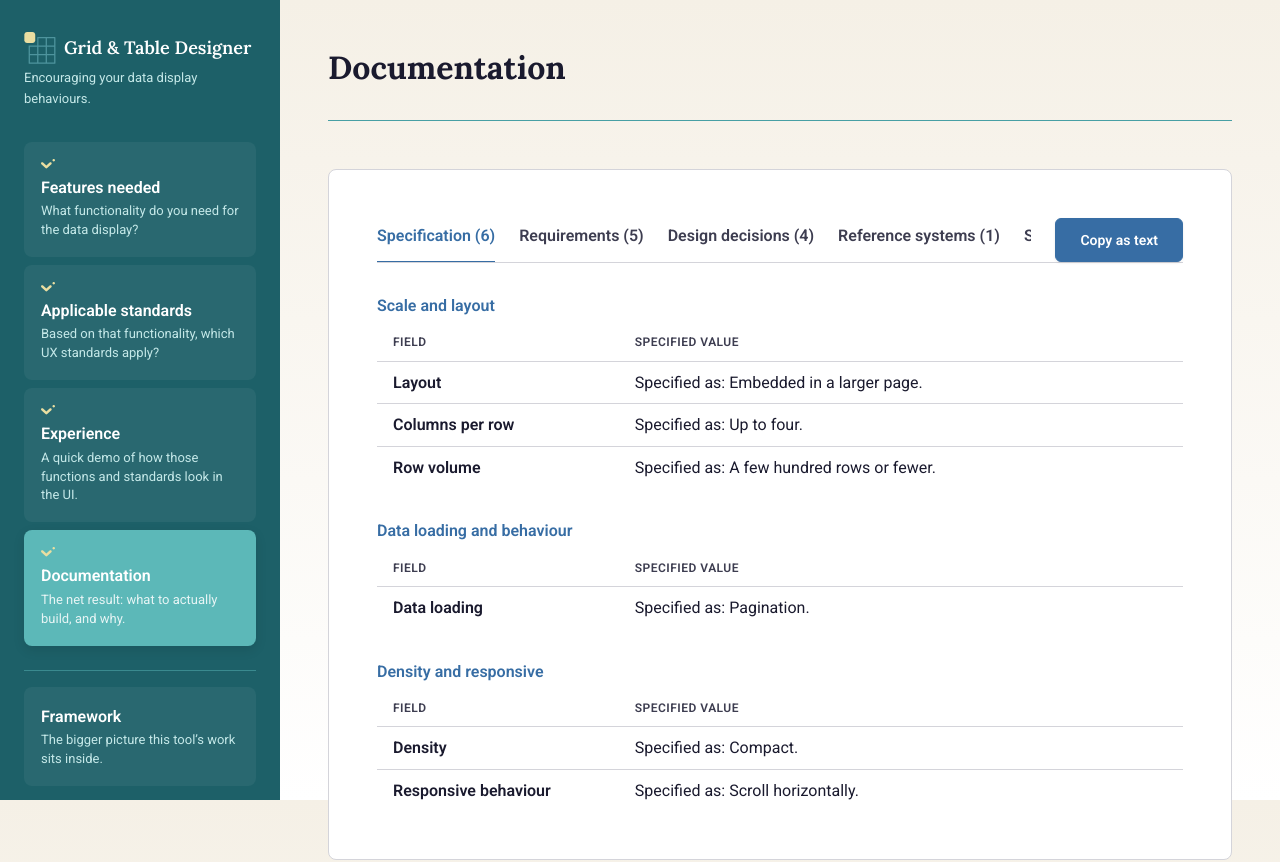
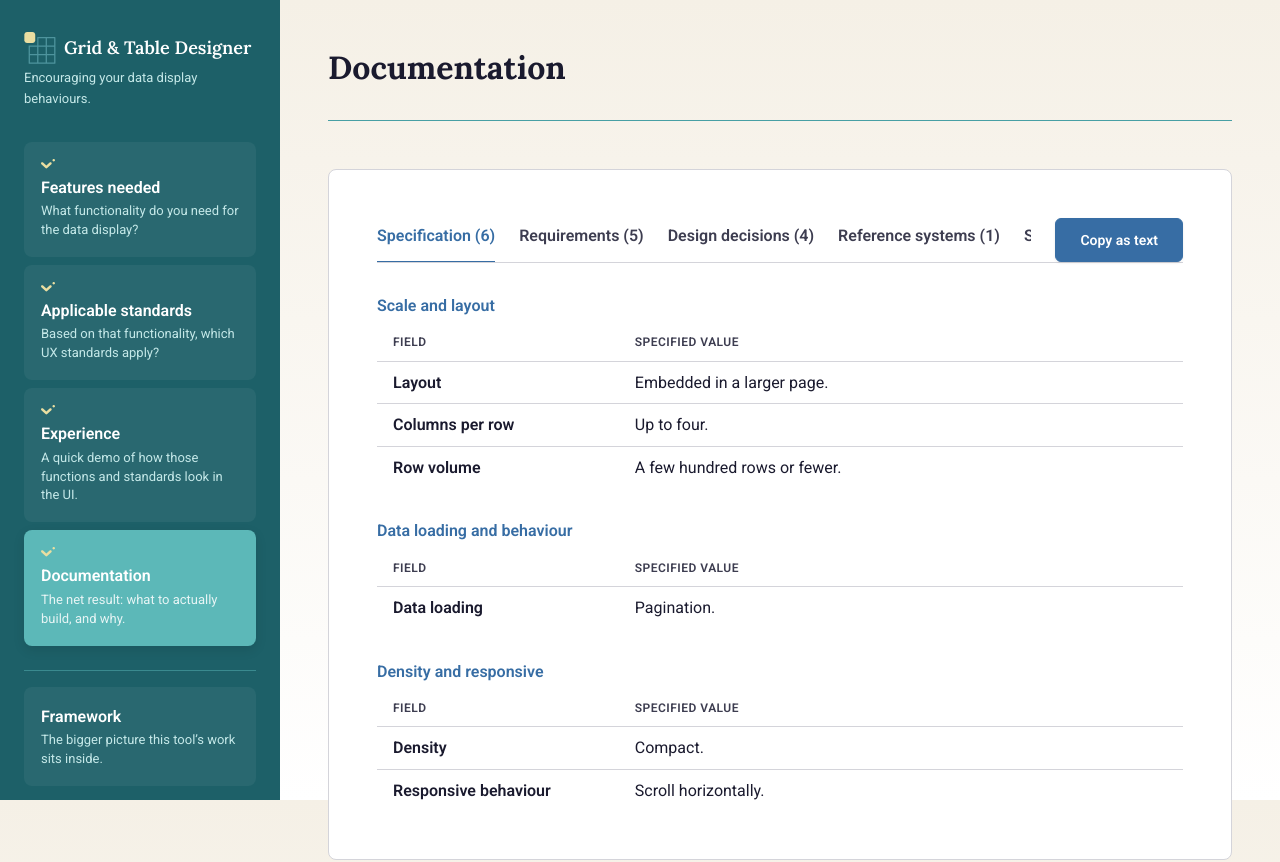
Before and after one commit to puneetsyaloutlook/grabledesigner, a React (Vite) app: page /documentation in a window 1280 px wide. Shown: the top 862 px of the page. Built offline with nearby package versions, Linux system fonts and the light colour scheme.

Commit message:
Add files via upload

```diff
--- a/src/pages/Documentation.jsx
+++ b/src/pages/Documentation.jsx
@@ -30,7 +30,7 @@ function summariseSelections(selections) {
       }
       const chosen = field.options.find((o) => o.value === value);
       if (chosen && value !== 'none') {
-        rows.push({ name: field.docLabel, description: `Specified as: ${chosen.label}.` });
+        rows.push({ name: field.docLabel, description: `${chosen.label}.` });
       }
     });
     if (rows.length > 0) items.push({ group: group.group, rows });
```
